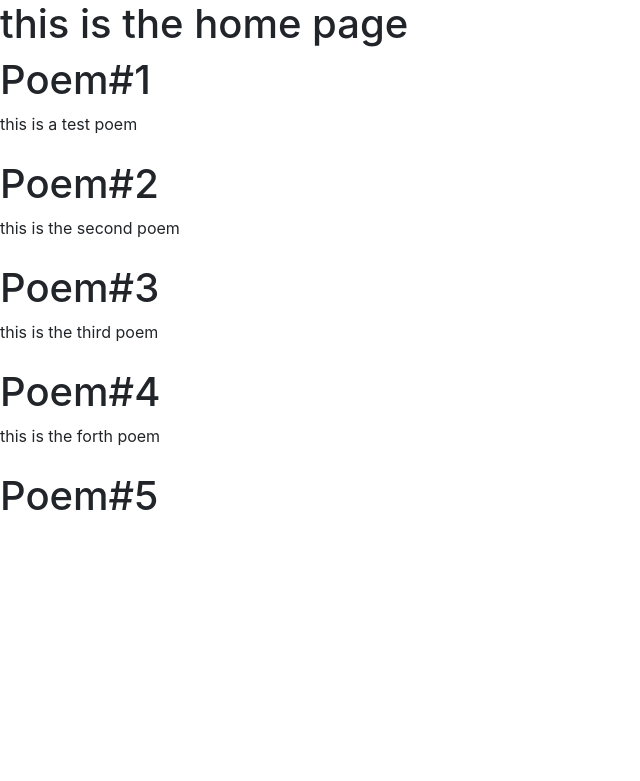
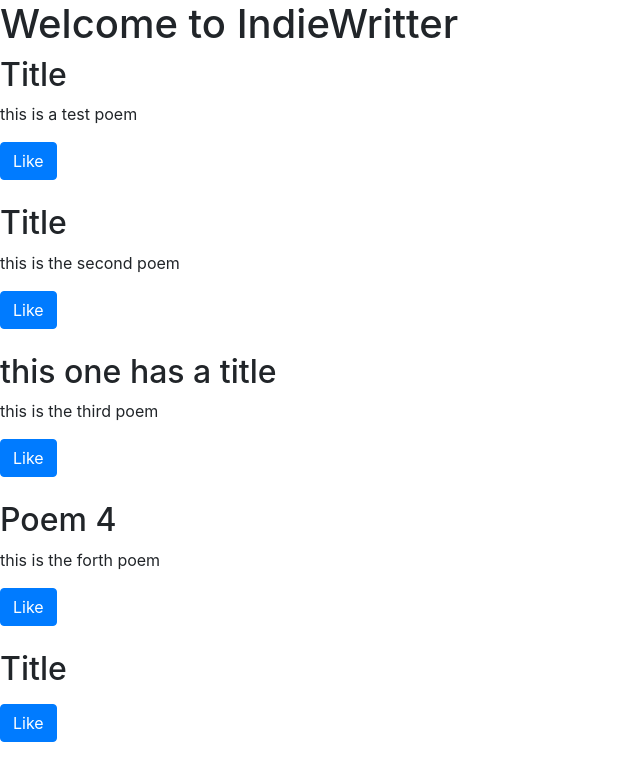
Before and after one commit to Kayvman1/IndieWritter, a Django app: page / in a window 1280 px wide. Shown: the top 781 px of the page, without its empty margins (0-640 px from the left). Run offline with Django 3.2, Linux system fonts and the light colour scheme; data comes from the database, SQL or seed files in the repository; both versions use the stored data as it was after the commit; some libraries are stand-ins or nearby versions.

Commit message:
wsl file transfer

```diff
--- a/templates/pages/home.html
+++ b/templates/pages/home.html
@@ -5,7 +5,7 @@ IndieWritter
 {%endblock head_title%}
 
 {%block content%}
-<h1>this is the home page</h1>
+<h1>Welcome to IndieWritter</h1>
 <div id = 'poems'>
     Loading ...
 
@@ -14,6 +14,19 @@ IndieWritter
 <script>
 const poemsElement = document.getElementById("poems")
 
+function handleDidLike(poem_id, currentCount){
+    poemsElement.innerHTML="YOu have liked a poem"
+}
+
+function LikeBtm(poem){
+    return "<button class = 'btn btn-primary' onclick = handleDidLike(poem_id,poem.likes)>Like</button>"
+
+}
+function formatPoemElement(poem){
+    var formattedPoem = "<div class='mb-4' id='poem-" + poem.id + "'>" + "<h2>" + poem.title + "</h2>" +
+    "<p>" +poem.content + "</p> <div>" + LikeBtm(poem) +"</div></div>"
+   return formattedPoem
+}
 
 const xhr = new XMLHttpRequest()
 const method = 'GET'
@@ -30,14 +43,12 @@ xhr.onload = function(){
     var i;
 
     for (i =0;  i <listedItems.length; i++){
-        var currItem = "<div class='mb-4'><h1> Poem#"+ listedItems[i].id +" </h1>"
-        currItem += "<p>" + listedItems[i].content + "</p></div>"
+        poemObj = listedItems[i]
+        var currItem = formatPoemElement(poemObj)
         finalPoemStr += currItem
-        console.log(i)
     }
 
     poemsElement.innerHTML = finalPoemStr
-    console.log (listedItems)
 }
 xhr.send()
 
```
Also changed, not shown: db.sqlite3.
